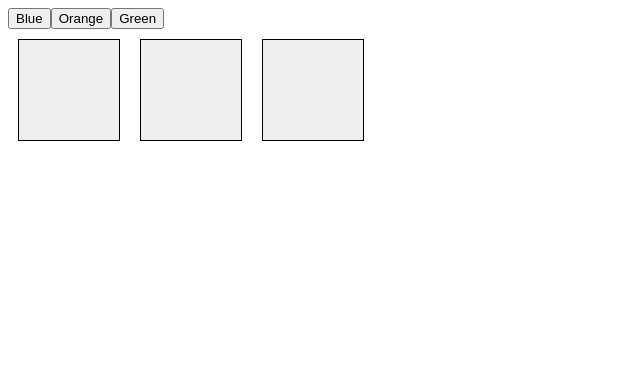
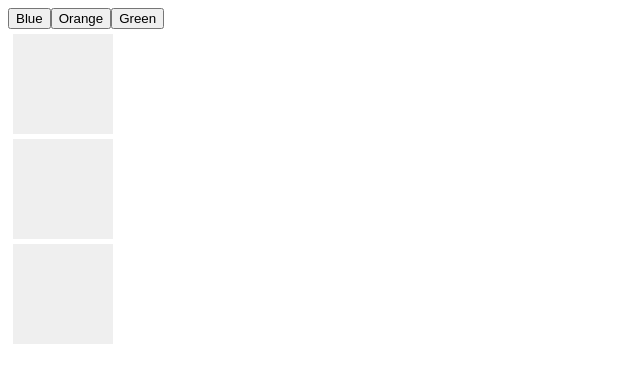
Before and after one commit to acciojob/passing-handler-prop-react-Yash708262, a React app: page / in a window 1280 px wide. Shown: the top 382 px of the page, without its empty margins (0-640 px from the left). Built offline with nearby package versions, Linux system fonts and the light colour scheme.

Commit message:
Update Selection.js

```diff
--- a/src/components/Selection.js
+++ b/src/components/Selection.js
@@ -1,21 +1,35 @@
-import React from "react";
-
-const boxStyle = {
-  width: "100px",
-  height: "100px",
-  margin: "10px",
-  border: "1px solid black",
-  display: "inline-block",
-};
+import React, { useState } from 'react';
 
 const Selection = ({ color }) => {
-  const appliedColor = color || "rgb(239, 239, 239)";
+  const [boxColors, setBoxColors] = useState([
+    "rgb(239, 239, 239)", // Box 1 default grey
+    "rgb(239, 239, 239)", // Box 2
+    "rgb(239, 239, 239)"  // Box 3
+  ]);
+
+  const changeBoxColor = (index) => {
+    const newColors = [...boxColors];
+    newColors[index] = color;  // sirf jis box pe click hua uska color change hoga
+    setBoxColors(newColors);
+  };
 
   return (
     <div>
-      <div className="fix-box" style={{ ...boxStyle, backgroundColor: appliedColor }}></div>
-      <div className="fix-box" style={{ ...boxStyle, backgroundColor: appliedColor }}></div>
-      <div className="fix-box" style={{ ...boxStyle, backgroundColor: appliedColor }}></div>
+      <div
+        className="fix-box"
+        style={{ backgroundColor: boxColors[0], width: "100px", height: "100px", margin: "5px" }}
+        onClick={() => changeBoxColor(0)}
+      ></div>
+      <div
+        className="fix-box"
+        style={{ backgroundColor: boxColors[1], width: "100px", height: "100px", margin: "5px" }}
+        onClick={() => changeBoxColor(1)}
+      ></div>
+      <div
+        className="fix-box"
+        style={{ backgroundColor: boxColors[2], width: "100px", height: "100px", margin: "5px" }}
+        onClick={() => changeBoxColor(2)}
+      ></div>
     </div>
   );
 };
```
